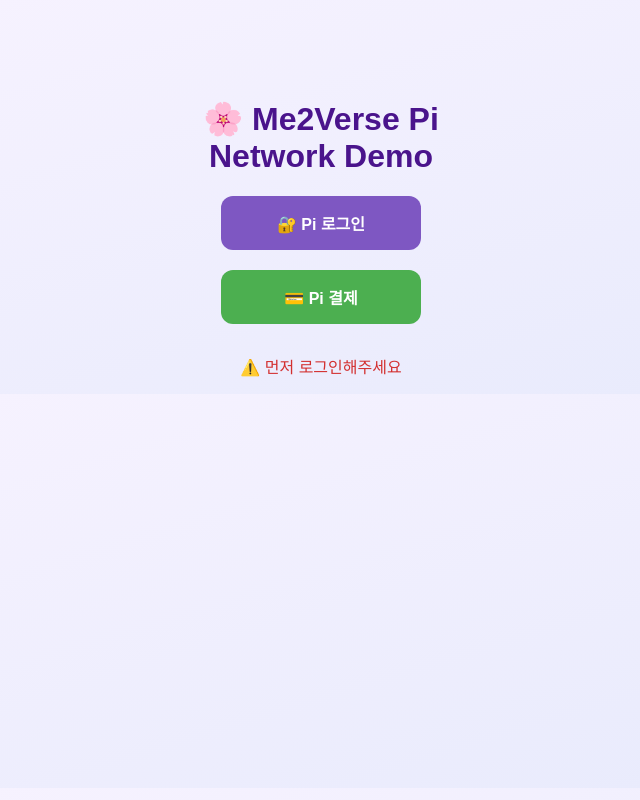
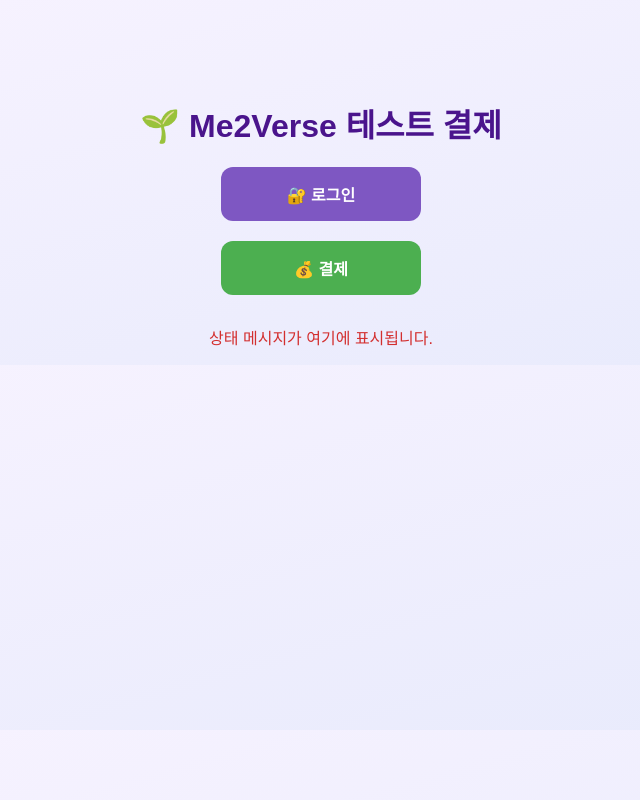
Before and after one commit to MUNSUJONG/me2verse, a website: page public/index.html in a window 1280 px wide. Shown: the whole page, without its empty margins (319-959 px from the left). Drawn offline with Linux system fonts and the light colour scheme.

Commit message:
Update index.html

```diff
--- a/public/index.html
+++ b/public/index.html
@@ -1,20 +1,23 @@
-<!-- public/index.html -->
 <!DOCTYPE html>
 <html lang="ko">
 <head>
   <meta charset="UTF-8" />
   <meta name="viewport" content="width=device-width, initial-scale=1.0"/>
-  <title>Me2Verse Pi Demo</title>
+  <title>Me2Verse 테스트 결제</title>
   <link rel="stylesheet" href="style.css" />
-  <script src="https://sdk.minepi.com/pi-sdk.js"></script>
 </head>
 <body>
   <div class="container">
-    <h1>🌸 Me2Verse Pi<br>Network Demo</h1>
-    <button id="loginBtn">🔐 Pi 로그인</button>
-    <button id="payBtn">💳 Pi 결제</button>
-    <p id="statusMsg">⚠️ 먼저 로그인해주세요</p>
+    <h1>🌱 Me2Verse 테스트 결제</h1>
+
+    <div class="button-group">
+      <button id="loginBtn">🔐 로그인</button>
+      <button id="payBtn">💰 결제</button>
+    </div>
+
+    <p id="statusMsg">상태 메시지가 여기에 표시됩니다.</p>
   </div>
+
   <script src="app.js"></script>
 </body>
 </html>
```
